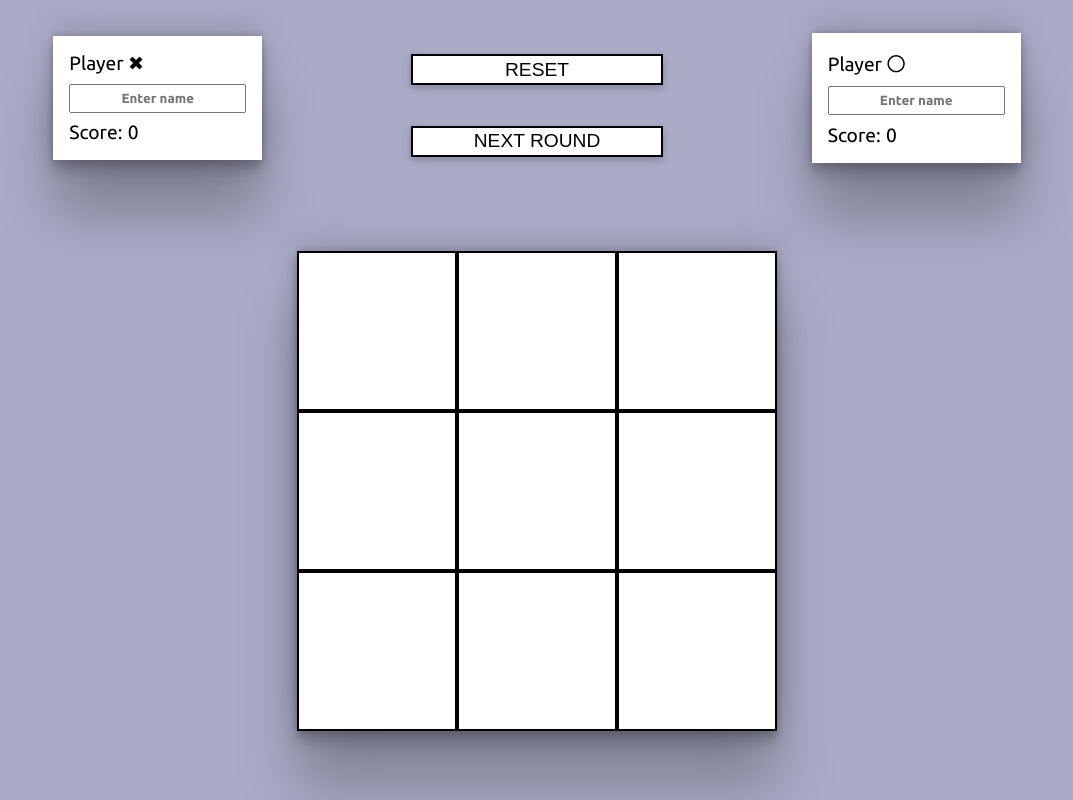
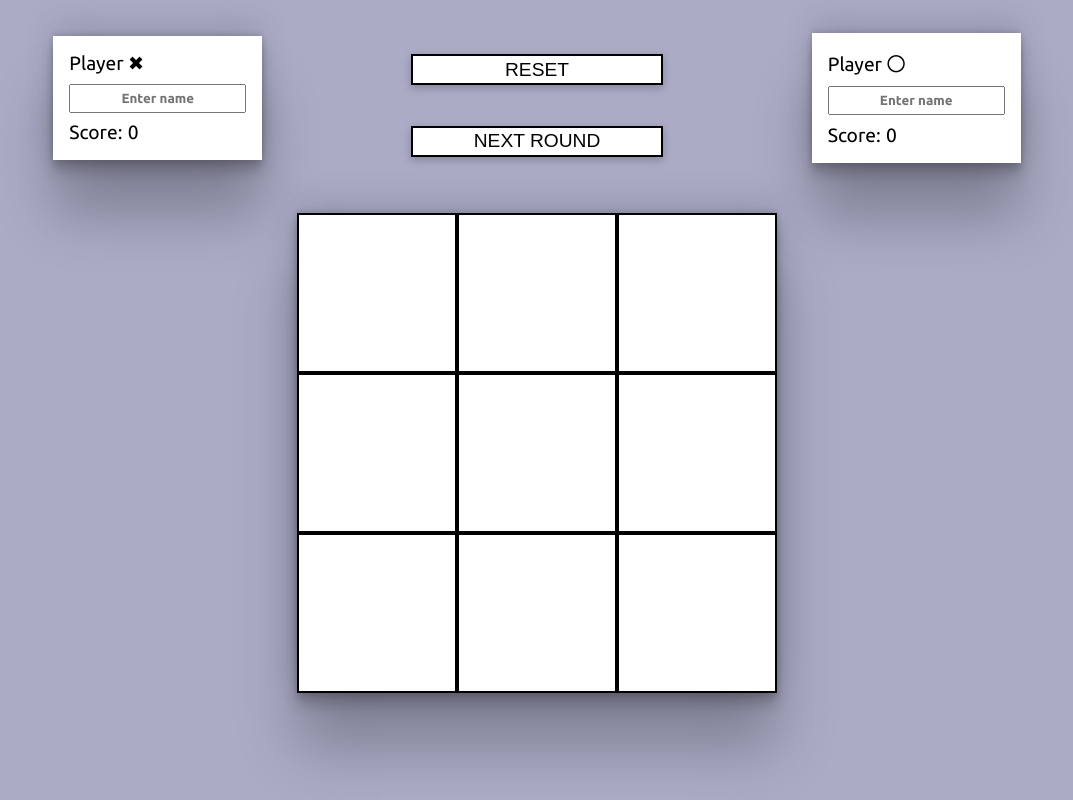
Before and after one commit to MaciejDabrowskii/PROJECT-TIC-TAC-TOE, a plain HTML site: page index.html in a window 1280 px wide. Shown: the whole page, without its empty margins (103-1176 px from the left). Drawn offline with Linux system fonts and the light colour scheme.

Commit message:
i have finished project

```diff
--- a/style.css
+++ b/style.css
@@ -12,7 +12,7 @@ body {
     grid-template-rows: 1fr 1fr 1fr;
     height: 60vh;
     width: 60vh;
-    margin: 5% auto 0 auto;
+    margin: 2% auto 0 auto;
     box-shadow: rgba(0, 0, 0, 0.25) 0px 54px 55px, rgba(0, 0, 0, 0.12) 0px -12px 30px, rgba(0, 0, 0, 0.12) 0px 4px 6px, rgba(0, 0, 0, 0.17) 0px 12px 13px, rgba(0, 0, 0, 0.09) 0px -3px 5px;
 }
 
```
